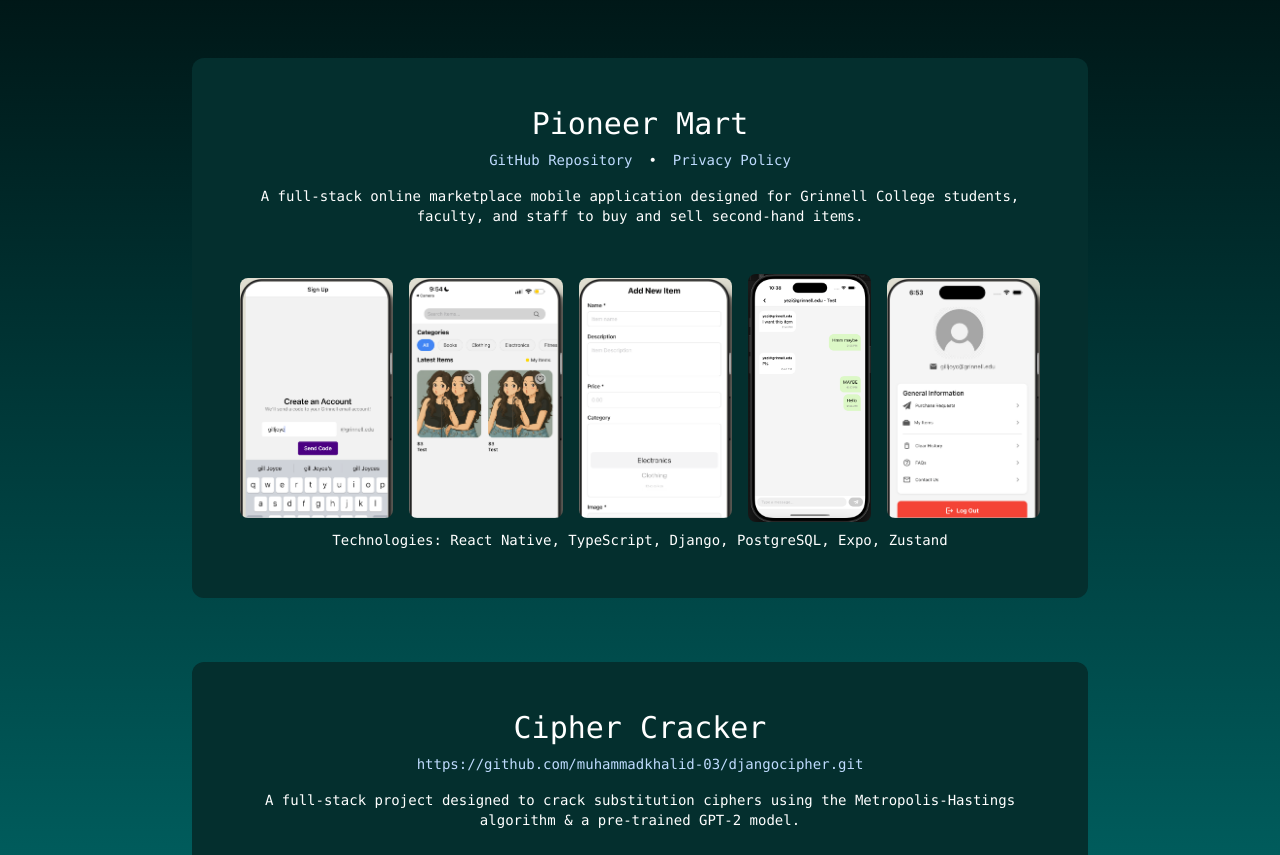
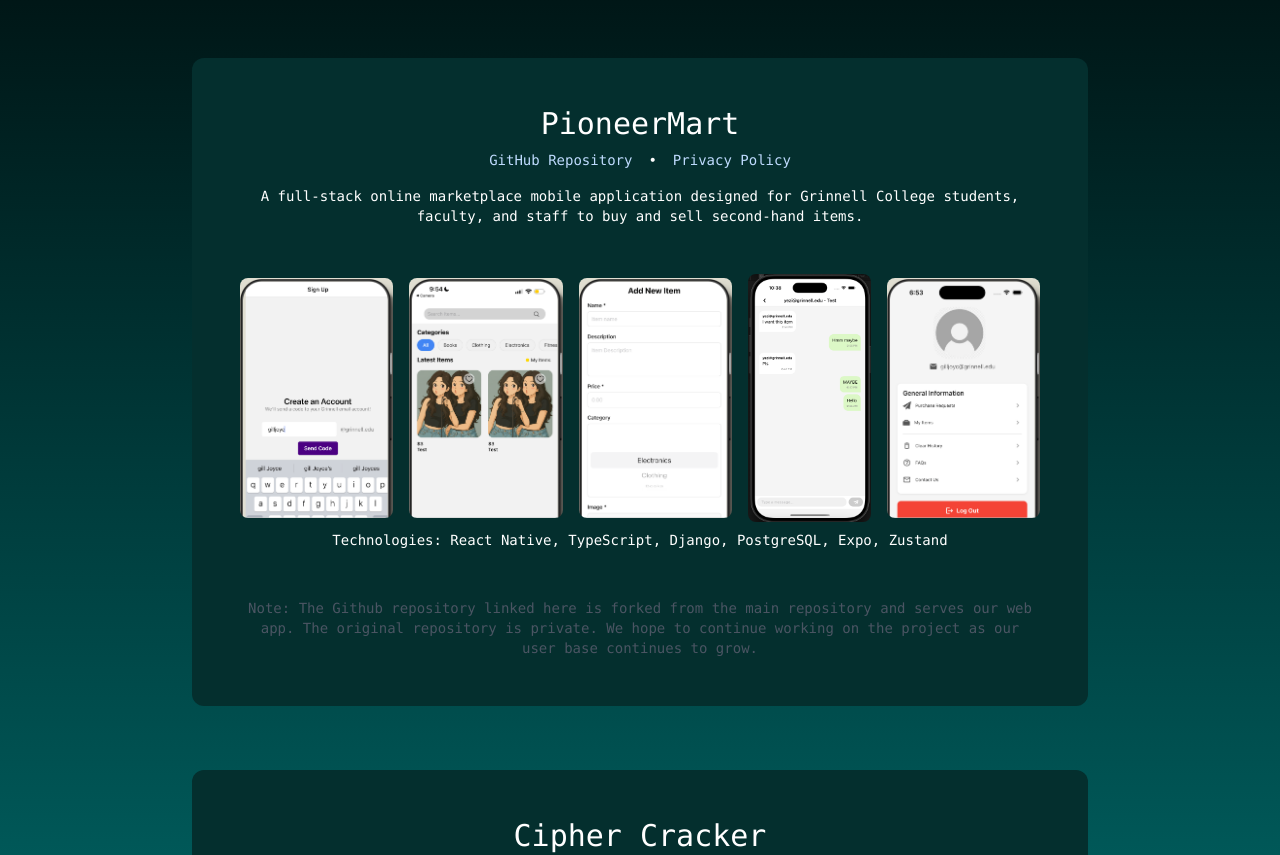
Before and after one commit to muhammadkhalid-03/personal-portfolio, a Next.js app: page /projects in a window 1280 px wide. Shown: the part 298-1153 px from the top of the page. Built offline with nearby package versions, Linux system fonts and the light colour scheme.

Commit message:
commit to main just for fun

```diff
--- a/app/projects/page.tsx
+++ b/app/projects/page.tsx
@@ -40,10 +40,10 @@
           }`}
         >
           <div className="flex flex-col justify-center items-center">
-            <h2 className="text-3xl mb-2">Pioneer Mart</h2>
+            <h2 className="text-3xl mb-2">PioneerMart</h2>
             <div className="flex flex-row space-x-4 mb-4">
               <Link
-                href="https://github.com/kimseung-gc/Pioneer_Mart"
+                href="https://github.com/muhammadkhalid-03/Pioneer_Mart"
                 className="text-sm text-blue-200 hover:underline"
                 target="_blank"
                 passHref
@@ -114,6 +114,12 @@
             <p className="text-sm mt-2 text-center">
               Technologies: React Native, TypeScript, Django, PostgreSQL, Expo,
               Zustand
+            </p>
+            <p className="text-sm mt-12 text-center text-gray-600">
+              Note: The Github repository linked here is forked from the main
+              repository and serves our web app. The original repository is
+              private. We hope to continue working on the project as our user
+              base continues to grow.
             </p>
           </div>
         </div>
```
